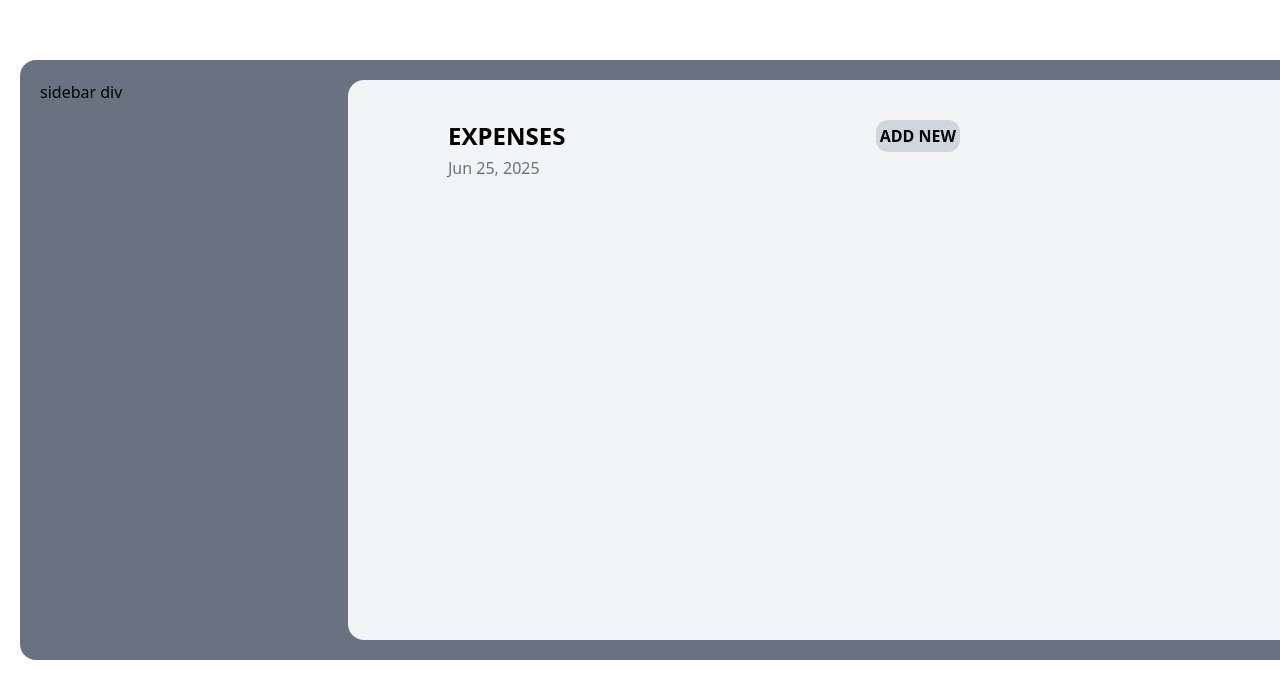
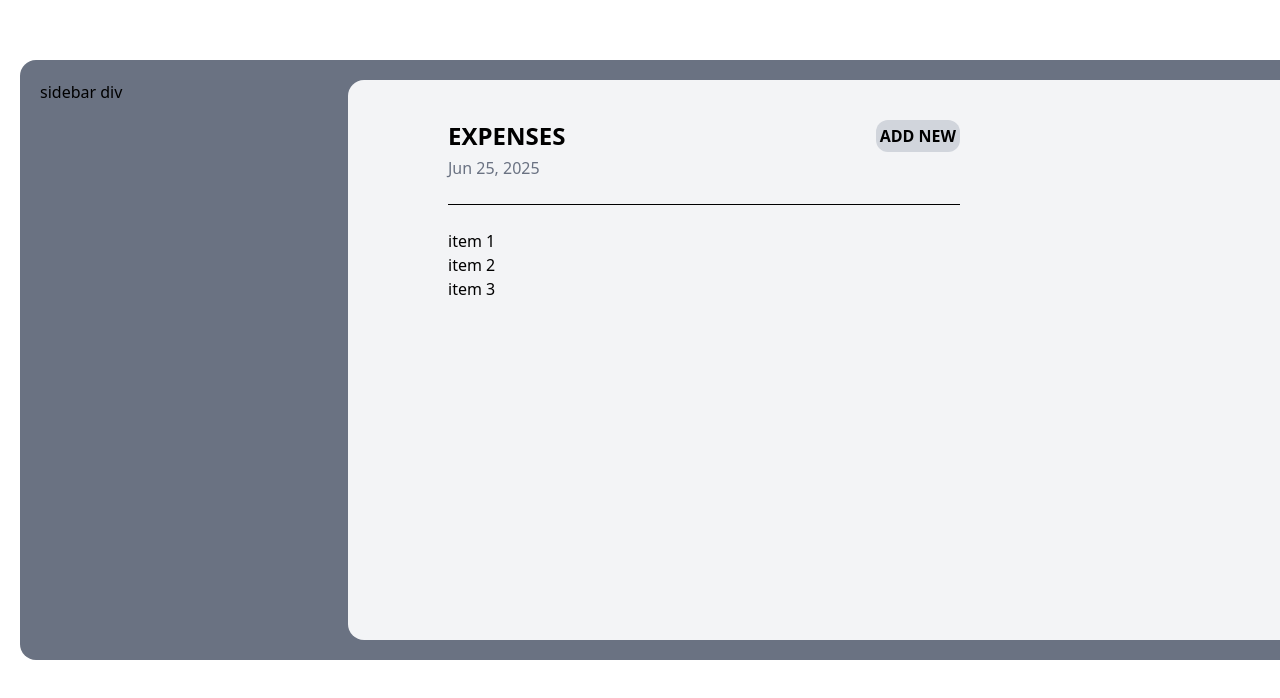
Before and after one commit to Tushar14969/Expense-Tracker, an Angular app in the folder ExpenseTrackerWeb/: page / in a window 1280 px wide. Shown: the top 698 px of the page. Built offline with nearby package versions, Linux system fonts and the light colour scheme.

Commit message:
tried to display the items

```diff
--- a/ExpenseTrackerWeb/src/app/components/expense-list/expense-list.component.html
+++ b/ExpenseTrackerWeb/src/app/components/expense-list/expense-list.component.html
@@ -5,8 +5,17 @@
                 <span class="text-2xl font-semibold">EXPENSES</span>
                 <button class="font-semibold bg-gray-300 p-1 rounded-xl cursor-pointer active:shadow-2xl hover:opacity-80">ADD NEW</button>
             </div>
+
             <div class="mt-1">
                 <p class="text-gray-500">{{now | date}}</p>
+            </div>
+
+            <br><hr><br>
+
+            <div>
+                <ul>
+                    <li *ngFor="let expense of expenses">{{expense}}</li>
+                </ul>
             </div>
         </div>
     </div>
--- a/ExpenseTrackerWeb/src/app/components/expense-list/expense-list.component.ts
+++ b/ExpenseTrackerWeb/src/app/components/expense-list/expense-list.component.ts
@@ -1,13 +1,15 @@
-import { DatePipe } from '@angular/common';
+import { CommonModule, DatePipe } from '@angular/common';
 import { Component } from '@angular/core';
 
 @Component({
   selector: 'app-expense-list',
   standalone: true,
-  imports: [DatePipe],
+  imports: [DatePipe, CommonModule],
   templateUrl: './expense-list.component.html',
   styleUrl: './expense-list.component.css'
 })
 export class ExpenseListComponent {
   now:Date = new Date();
+
+  expenses:string[] = ['item 1','item 2','item 3'];
 }
```
